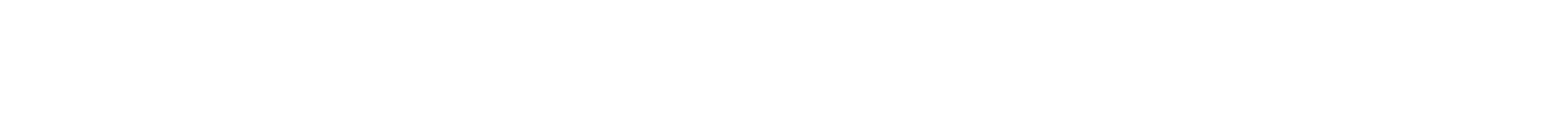
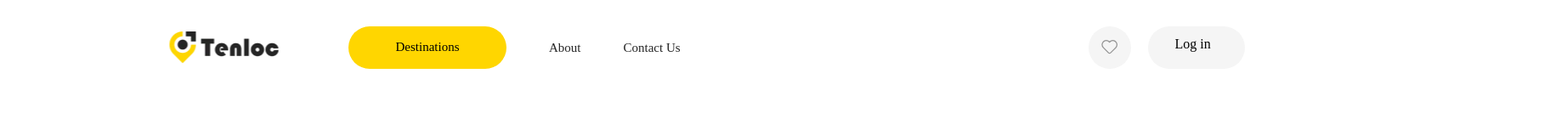
Before and after one commit to MariWieg/tenloc-classic, a plain HTML site: page index.html in a window 1536 px wide. Shown: the whole page at 85% size, 1824 px wide, since content can reach past the window. Drawn offline with Linux system fonts and the light colour scheme.

Commit message:
first commit

```diff
--- /dev/null
+++ b/blocks/header/header.css
@@ -0,0 +1,179 @@
+.container {
+    padding: 20px;
+    width: 100%;
+}
+
+.header__headline {
+    display: flex;
+    align-items: center;
+}
+
+.header__nav_place_headline {
+    display: none;
+}
+
+.header__link {
+    display: block;
+    font-size: 15px;
+    line-height: 25px;
+    color: #252525;
+    text-decoration: none;
+}
+
+.header__link_destinations {
+
+}
+
+.button_destinations {
+    width: 186px;
+    height: 50px;
+    border-radius: 25px;
+    border: none;
+    background-color: #FFD600;
+
+}
+
+.header__list {
+    display: flex;
+    align-items: center;
+    gap: 15px;
+}
+
+.header__list_second {
+    display: flex;
+    align-items: center;
+    gap: 9px;
+}
+
+.header__item {
+    margin: 0;
+    list-style: none;
+}
+
+.burger {
+    position: relative;
+    width: 20px;
+    height: 2px;
+    background-color: black;
+}
+
+.burger::before, .burger::after {
+    content:" ";
+    position: absolute;
+    width: 20px;
+    height: 2px;
+    background-color: black;
+}
+
+.burger::before {
+    top: -5px;
+}
+
+.burger::after {
+    top: 5px;
+}
+
+.header__item_heart {
+    position: relative;
+    margin-left: 55px;
+    list-style: none;
+    width: 37px;
+    height: 37px;
+    border-radius: 50%;
+    background-color: #F5F5F5;
+}
+
+.icon-heart {
+    position: absolute;
+    top: 12px;
+    left: 11px;
+    display: block;
+    width: 15px;
+    height: 13px;
+    background-image: url('../../assets/img/icon-heart.svg');
+    background-size: cover;
+    background-repeat: no-repeat;
+    background-position: center;
+}
+
+.header__item_login {
+    position: relative;
+    list-style: none;
+    width: 85px;
+    height: 37px;
+    border-radius: 18px;
+    background-color: #F5F5F5;
+}
+
+.login {
+    position: absolute;
+    top: 10px;
+    left: 20px;
+}
+
+
+@media screen and (min-width: 1440px) {
+    .container {
+        padding: 31px 144px;
+        width: 100%;
+    }
+
+    .header__list {
+        gap: 55px;
+    }
+
+    .burger {
+        display: none;
+    }
+
+    .header__nav {
+        margin-left: 82px;
+        flex-direction: row;
+        gap: 50px;
+    }
+
+    .header__nav_place_headline {
+        display: flex;
+        align-items: center;
+    }
+
+    .header__link_login {
+        display: none;
+    }
+
+    .header__link_search {
+        display: none;
+    }
+
+    .header__list_second {
+        gap: 20px;
+    }
+
+    .header__item_heart {
+        margin-left: 480px;
+        width: 50px;
+        height: 50px;
+    }
+
+    .icon-heart {
+        top: 16px;
+        left: 15px;
+        width: 20px;
+        height: 17px;
+    }
+
+    .header__item_login {
+        position: relative;
+        list-style: none;
+        width: 114px;
+        height: 50px;
+        border-radius: 25px;
+        background-color: #F5F5F5;
+    }
+
+    .login {
+        position: absolute;
+        top: 12px;
+        left: 32px;
+    }
+}
--- /dev/null
+++ b/blocks/logo/logo.css
@@ -0,0 +1,16 @@
+.logo {
+    display: block;
+    width: 100px;
+    height: 30px;
+    background-image: url('../../assets/img/logo.webp');
+    background-size: cover;
+    background-repeat: no-repeat;
+    background-position: center;
+}
+
+@media screen and (min-width: 1440px) {
+    .logo {
+        width: 129px;
+        height: 38px;
+    }
+}
--- a/index.html
+++ b/index.html
@@ -7,6 +7,35 @@
     <link href="./pages/index.css" rel="stylesheet" />
 </head>
 <body>
-
+    <header class="header">
+        <div class="container">
+            <div class="header__headline">
+                <ul class="header__list">
+                    <li class="header__item">
+                        <div class="burger"></div>
+                    </li>
+                    <li class="header__item">
+                        <a href="#" class="logo"></a>
+                    </li>
+                </ul>
+                <nav class="header__nav header__nav_place_headline">
+                    <a href="#" class="header__link header__link_destinations">
+                        <button class="button_destinations">Destinations</button></a>
+                    <a href="#" class="header__link header__link_login">Login</a>
+                    <a href="#" class="header__link header__link_search">Search</a>
+                    <a href="#" class="header__link header__link_about">About</a>
+                    <a href="#" class="header__link header__link_contact">Contact Us</a>
+                </nav>
+                <ul class="header__list_second">
+                    <li class="header__item_heart">
+                        <span class="icon-heart"></span>
+                    </li>
+                    <li class="header__item_login">
+                        <a class="login">Log in</a>
+                    </li>
+                </ul>
+            </div>
+        </div>
+    </header>
 </body>
 </html>
--- a/pages/index.css
+++ b/pages/index.css
@@ -1 +1,4 @@
 @import url('../vendor/normolize.css');
+
+@import url('../blocks/header/header.css');
+@import url('../blocks/logo/logo.css');
```
Also changed, not shown: assets/img/icon-heart.svg (added), assets/img/logo.webp (added).
